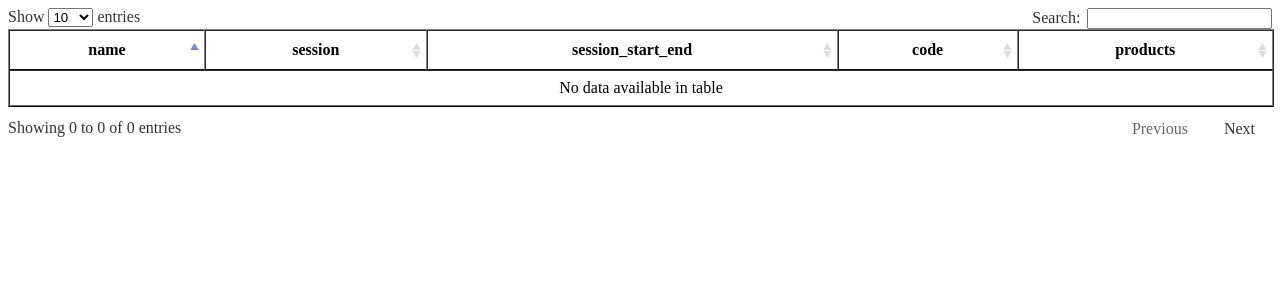
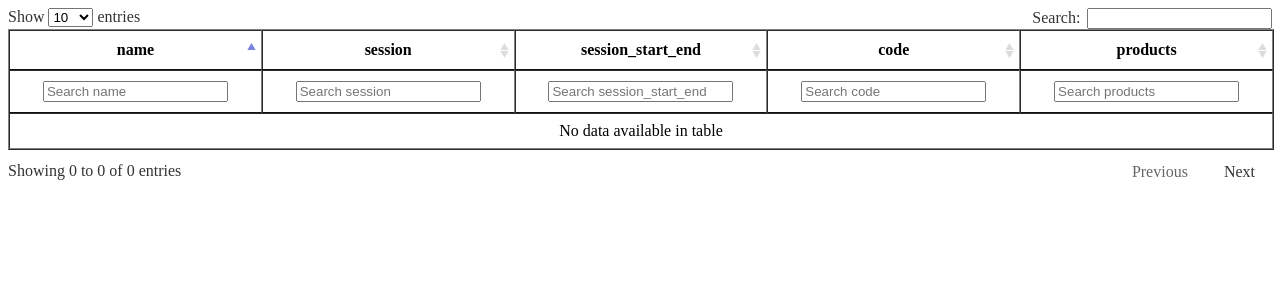
Before and after one commit to pujomon855/FCMSample, a Django app: page /clients/table/ in a window 1280 px wide. Shown: the top 300 px of the page. Run offline with Django 3.2, Linux system fonts and the light colour scheme; data that the repository does not hold is empty.

Commit message:
各列に検索ボックスを追加

```diff
--- a/fcm/clients/templates/clients/table.html
+++ b/fcm/clients/templates/clients/table.html
@@ -5,7 +5,32 @@
 {% block head %}
     <script type="text/javascript">
         'use strict';
-        $(() => $('#client-table').DataTable());
+        $(function() {
+            // Setup - add a text input to each footer cell
+            $('#client-table tfoot th').each(function() {
+                let title = $(this).text();
+                $(this).html('<input type="text" placeholder="Search ' + title + '" />');
+            });
+
+            // DataTable
+            let table = $('#client-table').DataTable();
+
+            // Apply the search
+            table.columns().every(function() {
+                let that = this;
+
+                $('input', this.footer()).on('keyup change clear', function() {
+                    if (that.search() !== this.value) {
+                        that
+                            .search(this.value)
+                            .draw();
+                    }
+                });
+            });
+
+            // Move the search to header
+            $('#client-table tfoot tr').appendTo('#client-table thead');
+        });
     </script>
 {% endblock %}
 
@@ -33,5 +58,14 @@
                 {% endfor %}
             {% endif %}
         </tbody>
+        <tfoot>
+            <tr>
+                <th>name</th>
+                <th>session</th>
+                <th>session_start_end</th>
+                <th>code</th>
+                <th>products</th>
+            </tr>
+        </tfoot>
     </table>
 {% endblock %}
```
